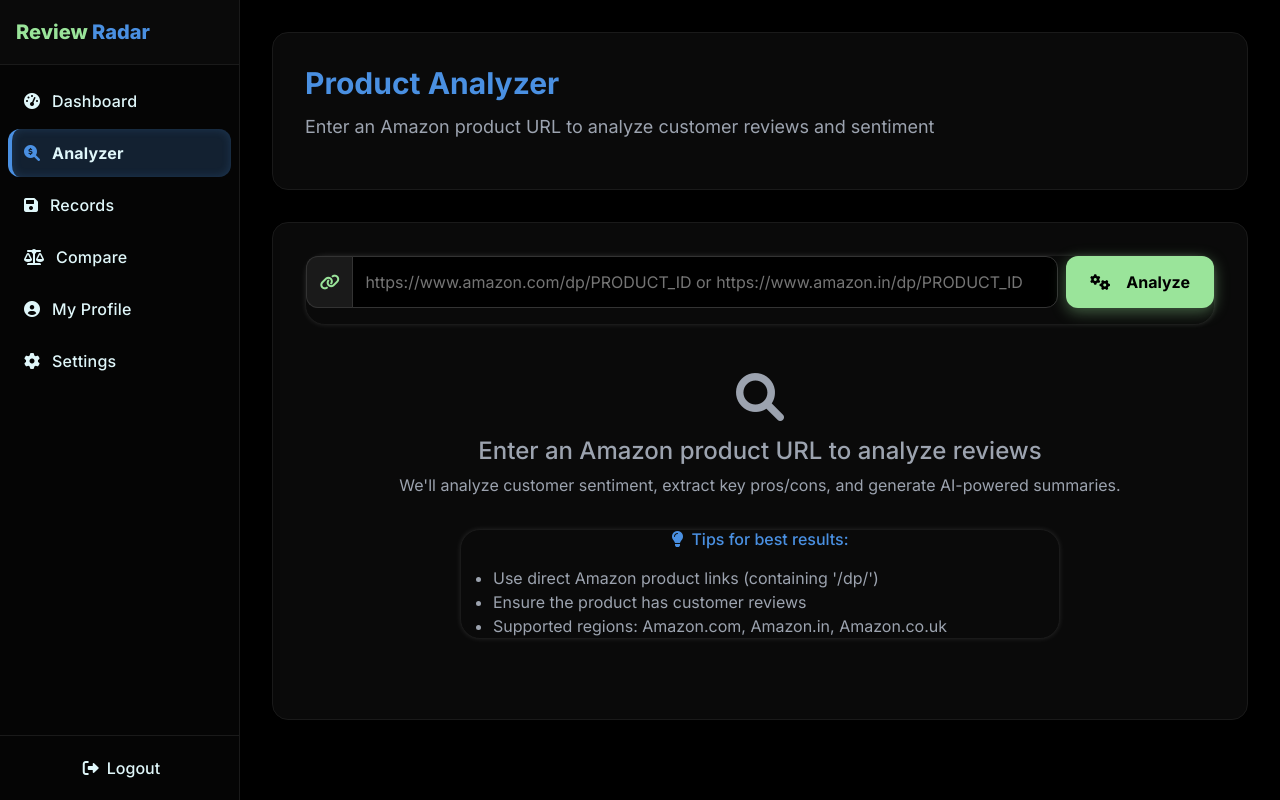
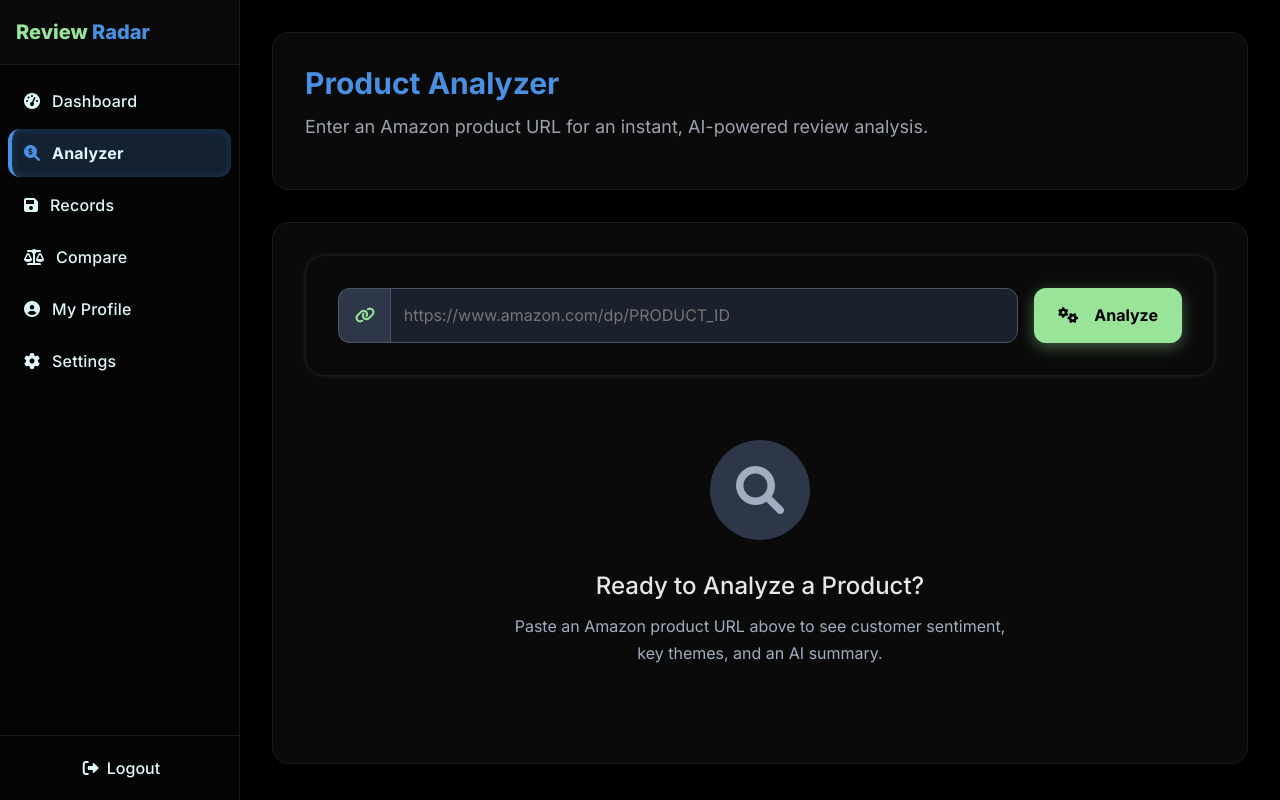
Before and after one commit to michellealoz/BitNBuild-25_4-errors, a Django app: page /user/analyzer/ in a window 1280 px wide. Run offline with Django 5.2, Linux system fonts and the light colour scheme; a user stored in the database is signed in; some libraries are stand-ins or nearby versions.

Commit message:
analysis better ui

```diff
--- a/Core/users/templates/users/analyzer.html
+++ b/Core/users/templates/users/analyzer.html
@@ -3,265 +3,222 @@
 {% block title %}Product Analyzer - Review Radar{% endblock %}
 
 {% block page_title %}Product Analyzer{% endblock %}
-{% block page_subtitle %}Enter an Amazon product URL to analyze customer reviews and sentiment{% endblock %}
+{% block page_subtitle %}Enter an Amazon product URL for an instant, AI-powered review analysis.{% endblock %}
 
 {% block content %}
-<!-- Analysis Form -->
-<div class="app-card mb-6 p-6">
+
+<div class="app-card mb-8" style="padding: 2rem;">
     <form method="post" id="analysis-form">
         {% csrf_token %}
-        <div style="display: flex; gap: 0.5rem; margin-bottom: 1rem;">
-            <div style="flex: 1; display: flex; align-items: center;">
-                <span style="background: #1A1A1A; padding: 0.8rem; border-radius: 12px 0 0 12px; border: 1px solid #333333; border-right: none;">
+        <div style="display: flex; flex-wrap: wrap; gap: 1rem;">
+            <div style="flex: 1 1 300px; display: flex; align-items: center;">
+                <span style="background-color: #2D3748; padding: 0.9rem 1rem; border-radius: 12px 0 0 12px; border: 1px solid #4A5568; border-right: none;">
                     <i class="fas fa-link" style="color: #9ae49a;"></i>
                 </span>
                 <input type="url" name="product_url" class="form-input"
-                       placeholder="https://www.amazon.com/dp/PRODUCT_ID or https://www.amazon.in/dp/PRODUCT_ID"
+                       placeholder="https://www.amazon.com/dp/PRODUCT_ID"
                        value="{{ product_url|default:'' }}" required
-                       style="border-radius: 0 12px 12px 0; margin-left: -1px;">
+                       style="border-radius: 0 12px 12px 0; margin-left: -1px; background-color: #1A202C; border-color: #4A5568; padding-top: 0.9rem; padding-bottom: 0.9rem;">
             </div>
-            <button class="btn-primary px-6" type="submit" id="analyze-btn">
+            <button class="btn-primary px-8" type="submit" id="analyze-btn" style="flex-shrink: 0;">
                 <i class="fas fa-cogs me-2"></i>Analyze
             </button>
         </div>
     </form>
 
     {% if error %}
-        <div class="alert alert-error" role="alert" style="margin-top: 1rem;">
+        <div class="alert alert-error" role="alert" style="margin-top: 1.5rem;">
             <i class="fas fa-exclamation-triangle me-2"></i>{{ error }}
         </div>
     {% endif %}
 </div>
 
-<!-- Loading Spinner -->
-<div id="loading-spinner" class="text-center mb-6" style="display: none;">
-    <div class="spinner-border" style="width: 3rem; height: 3rem; color: #9ae49a;" role="status">
+<div id="loading-spinner" class="text-center mb-8" style="display: none;">
+    <div class="spinner-border" style="width: 3.5rem; height: 3.5rem; color: #9ae49a;" role="status">
         <span class="visually-hidden">Loading...</span>
     </div>
-    <p class="mt-3" style="color: #9CA3AF;">Scraping product details and reviews... This may take 1-2 minutes.</p>
-    <div class="mt-2" style="width: 100%; background: #374151; border-radius: 9999px; height: 6px;">
-        <div style="background: #9ae49a; height: 6px; border-radius: 9999px; width: 100%; animation: pulse 2s infinite;"></div>
+    <p class="mt-4" style="color: #A0AEC0; font-size: 1.1rem;">Scraping product details and analyzing reviews...</p>
+    <p class="mt-2" style="color: #718096; font-size: 0.9rem;">This may take a moment. Good things come to those who wait!</p>
+    <div class="mt-4" style="width: 100%; background: #2D3748; border-radius: 9999px; height: 8px;">
+        <div style="background: #9ae49a; height: 8px; border-radius: 9999px; width: 100%; animation: pulse 2s infinite ease-in-out;"></div>
     </div>
 </div>
 
-<!-- Results Section -->
 {% if data %}
-<div id="results-section">
-    <!-- Product Header -->
-    <div style="display: flex; justify-content: between; align-items: center; margin-bottom: 2rem;">
-        <h3 style="color: white; margin: 0;">Analysis Results for "{{ data.product_name }}"</h3>
-        <span style="background: #4A90E2; color: white; padding: 0.5rem 1rem; border-radius: 8px; font-size: 0.875rem;">
-            <i class="fas fa-database me-1"></i>
-            {{ data.public_opinion.total_reviews_analyzed }} Reviews Analyzed
-        </span>
+<div id="results-section" style="animation: fadeIn 0.5s ease-in-out;">
+
+    <div class="app-card mb-8" style="padding: 2rem;">
+        <div style="display: flex; flex-wrap: wrap; gap: 2rem; align-items: center;">
+            {% if data.image_url %}
+            <div style="flex-shrink: 0;">
+
+                <img src="{{ data.image_url }}" alt="{{ data.product_name }}" style="width: 120px; height: 120px; object-fit: contain; border-radius: 12px; background-color: white; padding: 8px;">
             </div>
+            {% endif %}
 
-    <!-- Product Basic Info Card -->
-    <div class="app-card mb-6 p-6">
-        <div style="display: flex; align-items: center; justify-content: between;">
-            <div style="flex: 1;">
-                <h5 style="color: white; margin-bottom: 0.5rem; font-size: 1.25rem;">{{ data.product_name }}</h5>
-                <div style="display: flex; gap: 2rem; color: #9CA3AF;">
+            <div style="flex: 1 1 300px;">
+                <h3 style="color: white; margin: 0; font-size: 1.75rem; line-height: 1.3;">{{ data.product_name }}</h3>
+                <div style="display: flex; gap: 2rem; color: #A0AEC0; margin-top: 1rem; align-items: center; flex-wrap: wrap; font-size: 1rem;">
                     {% if data.rating and data.rating != "Not found" %}
-                    <div>
-                        <strong>Rating:</strong> {{ data.rating }}
+                    <div style="display: flex; align-items: center; gap: 0.5rem;">
+                        <i class="fas fa-star" style="color: #f8c050;"></i>
+                        <strong>{{ data.rating }}</strong>
                     </div>
                     {% endif %}
                     {% if data.price and data.price != "Not found" %}
-                    <div>
-                        <strong>Price:</strong> ₹{{ data.price }}
+                    <div style="display: flex; align-items: center; gap: 0.5rem;">
+                        <i class="fas fa-tag" style="color: #9ae49a;"></i>
+                        <strong>₹{{ data.price }}</strong>
                     </div>
                     {% endif %}
-                    {% if data.review_insights.verified_reviews_count %}
-                    <div>
-                        <strong>Verified:</strong> {{ data.review_insights.verified_reviews_count }} reviews
-                    </div>
-                    {% endif %}
+                    <div style="display: flex; align-items: center; gap: 0.5rem;">
+                         <i class="fas fa-database" style="color: #4A90E2;"></i>
+                        <span>{{ data.public_opinion.total_reviews_analyzed }} Reviews Analyzed</span>
                     </div>
                 </div>
-            <div>
-                <a href="{{ product_url }}" target="_blank" style="background: transparent; border: 1px solid #4A90E2; color: #4A90E2; padding: 0.5rem 1rem; border-radius: 8px; text-decoration: none; display: inline-flex; align-items: center;">
+            </div>
+
+            <div style="flex-shrink: 0; margin-left: auto;">
+                <a href="{{ product_url }}" target="_blank" class="btn-secondary" style="text-decoration: none; display: inline-flex; align-items: center; padding: 0.75rem 1.5rem;">
                     <i class="fas fa-external-link-alt me-2"></i>View on Amazon
                 </a>
             </div>
         </div>
     </div>
 
-    <!-- Sentiment Overview Row -->
-    <div style="display: grid; grid-template-columns: 1fr; gap: 1.5rem; margin-bottom: 2rem;">
-        <!-- Overall Sentiment Score -->
-        <div class="app-card p-6">
-            <div style="display: flex; justify-content: between; align-items: center; margin-bottom: 1rem;">
-                <span style="font-weight: bold; color: white;">Overall Sentiment Score</span>
+    <div style="display: grid; grid-template-columns: 1fr; gap: 2rem;" id="analysis-grid">
+
+        <div style="display: flex; flex-direction: column; gap: 2rem;">
+            <div class="app-card" style="padding: 2rem;">
+                <div style="display: flex; justify-content: space-between; align-items: center; margin-bottom: 1.5rem;">
+                    <span style="font-weight: bold; color: white; font-size: 1.1rem;">Overall Sentiment</span>
                     {% with score=data.public_opinion.positive_percent %}
-                <span style="background: {% if score >= 70 %}#9ae49a{% elif score >= 50 %}#f8c050{% else %}#FF6B6B{% endif %};
-                      color: {% if score >= 70 or score >= 50 %}#000000{% else %}#ffffff{% endif %};
-                      padding: 0.25rem 0.5rem; border-radius: 0.25rem; font-size: 0.875rem;">
+                    <span style="font-weight: 500; background-color: {% if score >= 70 %}rgba(154, 228, 154, 0.1){% elif score >= 50 %}rgba(248, 192, 80, 0.1){% else %}rgba(255, 107, 107, 0.1){% endif %};
+                          color: {% if score >= 70 %}#9ae49a{% elif score >= 50 %}#f8c050{% else %}#FF6B6B{% endif %};
+                          padding: 0.35rem 0.85rem; border-radius: 9999px; font-size: 0.875rem;">
                         {% if score >= 70 %}Excellent{% elif score >= 50 %}Average{% else %}Poor{% endif %}
                     </span>
                     {% endwith %}
                 </div>
                 <div style="text-align: center;">
                     {% with positive_percent=data.public_opinion.positive_percent %}
-                <h1 style="font-size: 3rem; font-weight: 800;
+                    <h1 style="font-size: 4rem; font-weight: 800;
                         color: {% if positive_percent >= 70 %}#9ae49a{% elif positive_percent >= 50 %}#f8c050{% else %}#FF6B6B{% endif %};
                         margin-bottom: 0.5rem;">
-                    {{ positive_percent }}<small style="color: #9CA3AF; font-size: 1.5rem;">/100</small>
+                        {{ positive_percent }}<small style="color: #A0AEC0; font-size: 2rem;">%</small>
                     </h1>
-                <div style="width: 100%; background: #374151; border-radius: 9999px; height: 12px; margin-bottom: 1rem;">
+                    <p style="color: #A0AEC0; margin-top: -0.5rem; margin-bottom: 2rem;">Positive Sentiment</p>
+                    <div style="width: 100%; background: #2D3748; border-radius: 9999px; height: 12px; margin-bottom: 1rem; overflow: hidden;">
                         <div style="background: {% if positive_percent >= 70 %}#9ae49a{% elif positive_percent >= 50 %}#f8c050{% else %}#FF6B6B{% endif %};
-                         height: 12px; border-radius: 9999px; width: {{ positive_percent }}%;">
+                             height: 12px; border-radius: 0 9999px 9999px 0; width: {{ positive_percent }}%;">
                         </div>
                     </div>
-                <p style="color: #9CA3AF; margin-bottom: 0.5rem;">{{ data.public_opinion.total_reviews_analyzed }} reviews analyzed</p>
-                {% if data.public_opinion.average_rating %}
-                <p style="margin: 0;">
-                    <i class="fas fa-star" style="color: #f8c050; margin-right: 0.25rem;"></i>
-                    Average Rating: <strong style="color: white;">{{ data.public_opinion.average_rating|floatformat:1 }}/5</strong>
-                </p>
-                {% endif %}
                     {% endwith %}
                 </div>
             </div>
+
+            <div class="app-card" style="padding: 2rem;">
+                <h5 style="color: white; font-size: 1.25rem; margin-top:0; margin-bottom: 2rem; text-align: center;">Verdict at a Glance</h5>
+                <div>
+                    <div style="font-weight: bold; color: #9ae49a; display: flex; align-items: center; margin-bottom: 1.5rem; font-size: 1.1rem;">
+                        <i class="fas fa-thumbs-up me-3"></i>Key Strengths
                     </div>
-
-    <!-- Quick Summary -->
-    {% if data.public_opinion.quick_summary and data.public_opinion.quick_summary != "Insufficient review data." %}
-    <div class="app-card mb-6 p-6">
-        <div style="font-weight: bold; color: white; margin-bottom: 1rem;">
-            <i class="fas fa-bolt me-2" style="color: #9ae49a;"></i>Quick Summary
-        </div>
-        <div>
-            <p style="color: white; font-size: 1.125rem; margin: 0;">{{ data.public_opinion.quick_summary }}</p>
-        </div>
-    </div>
-    {% endif %}
-
-    <!-- Pros and Cons -->
-    <div style="display: grid; grid-template-columns: 1fr; gap: 1.5rem; margin-bottom: 2rem;">
-        <div class="app-card p-6">
-            <div style="font-weight: bold; color: #9ae49a; display: flex; align-items: center; margin-bottom: 1rem;">
-                <i class="fas fa-thumbs-up me-2"></i>Key Strengths
-                <span style="background: #9ae49a; color: #000000; padding: 0.25rem 0.5rem; border-radius: 0.25rem; font-size: 0.875rem; margin-left: 0.5rem;">
-                    {{ data.pros_cons_panel.pros|length }}
-                </span>
-            </div>
-            <div>
-                <ul style="list-style: none; padding: 0; margin: 0;">
-                    {% if data.pros_cons_panel.pros %}
+                    <ul style="list-style: none; padding: 0; margin: 0; display: flex; flex-direction: column; gap: 1rem;">
                         {% for pro in data.pros_cons_panel.pros %}
-                            <li style="display: flex; align-items: center; margin-bottom: 0.75rem;">
-                                <i class="fas fa-check me-3" style="color: #9ae49a;"></i>
-                                <span style="color: white;">{{ pro|title }}</span>
+                            <li style="display: flex; align-items: flex-start; gap: 1rem;">
+                                <i class="fas fa-check-circle" style="color: #9ae49a; margin-top: 5px;"></i>
+                                <span style="color: #D1D5DB; line-height: 1.6;">{{ pro|title }}</span>
                             </li>
+                        {% empty %}
+                            <li style="color: #718096;"><i class="fas fa-info-circle me-2"></i>No significant strengths identified.</li>
                         {% endfor %}
-                    {% else %}
-                        <li style="color: #9CA3AF; text-align: center; padding: 2rem;">
-                            <i class="fas fa-info-circle me-2"></i>
-                            No significant strengths identified in reviews
-                        </li>
-                    {% endif %}
                     </ul>
                 </div>
+                <hr style="border-color: #4A5568; margin: 2rem 0;">
+                <div>
+                    <div style="font-weight: bold; color: #FF6B6B; display: flex; align-items: center; margin-bottom: 1.5rem; font-size: 1.1rem;">
+                        <i class="fas fa-thumbs-down me-3"></i>Key Concerns
                     </div>
-
-        <div class="app-card p-6">
-            <div style="font-weight: bold; color: #FF6B6B; display: flex; align-items: center; margin-bottom: 1rem;">
-                <i class="fas fa-thumbs-down me-2"></i>Key Concerns
-                <span style="background: #FF6B6B; color: #ffffff; padding: 0.25rem 0.5rem; border-radius: 0.25rem; font-size: 0.875rem; margin-left: 0.5rem;">
-                    {{ data.pros_cons_panel.cons|length }}
-                </span>
-            </div>
-            <div>
-                <ul style="list-style: none; padding: 0; margin: 0;">
-                    {% if data.pros_cons_panel.cons %}
+                    <ul style="list-style: none; padding: 0; margin: 0; display: flex; flex-direction: column; gap: 1rem;">
                         {% for con in data.pros_cons_panel.cons %}
-                            <li style="display: flex; align-items: center; margin-bottom: 0.75rem;">
-                                <i class="fas fa-times me-3" style="color: #FF6B6B;"></i>
-                                <span style="color: white;">{{ con|title }}</span>
+                            <li style="display: flex; align-items: flex-start; gap: 1rem;">
+                                <i class="fas fa-times-circle" style="color: #FF6B6B; margin-top: 5px;"></i>
+                                <span style="color: #D1D5DB; line-height: 1.6;">{{ con|title }}</span>
                             </li>
+                        {% empty %}
+                            <li style="color: #718096;"><i class="fas fa-info-circle me-2"></i>No significant concerns identified.</li>
                         {% endfor %}
-                    {% else %}
-                        <li style="color: #9CA3AF; text-align: center; padding: 2rem;">
-                            <i class="fas fa-info-circle me-2"></i>
-                            No significant concerns identified in reviews
-                        </li>
-                    {% endif %}
                     </ul>
                 </div>
             </div>
         </div>
 
-    <!-- Detailed Analysis -->
+        <div style="display: flex; flex-direction: column; gap: 2rem;">
+            {% if data.public_opinion.quick_summary and data.public_opinion.quick_summary != "Insufficient review data." %}
+            <div class="app-card" style="padding: 2rem;">
+                <div style="font-weight: bold; color: white; margin-bottom: 1.5rem; display: flex; align-items: center; gap: 0.75rem; font-size: 1.1rem;">
+                    <i class="fas fa-bolt fa-fw" style="color: #9ae49a;"></i>
+                    <span>AI Quick Summary</span>
+                </div>
+                <p style="color: #D1D5DB; font-size: 1.1rem; margin: 0; line-height: 1.8;">{{ data.public_opinion.quick_summary }}</p>
+            </div>
+            {% endif %}
+
             {% if data.review_summary_generator and data.review_summary_generator != "Not enough reviews for detailed summary." %}
-    <div class="app-card mb-6 p-6">
-        <div style="font-weight: bold; color: white; display: flex; align-items: center; margin-bottom: 1rem;">
-            <i class="fas fa-file-alt me-2" style="color: #4A90E2;"></i>Detailed Analysis
-            <span style="background: #4A90E2; color: #ffffff; padding: 0.25rem 0.5rem; border-radius: 0.25rem; font-size: 0.875rem; margin-left: 0.5rem;">
-                AI Generated
-            </span>
+            <div class="app-card" style="padding: 2rem;">
+                 <div style="font-weight: bold; color: white; margin-bottom: 1.5rem; display: flex; align-items: center; gap: 0.75rem; font-size: 1.1rem;">
+                    <i class="fas fa-file-alt fa-fw" style="color: #4A90E2;"></i>
+                    <span>AI Detailed Analysis</span>
                 </div>
-        <div>
-            <p style="color: white; margin: 0; line-height: 1.6;">{{ data.review_summary_generator }}</p>
+                <div style="color: #D1D5DB; margin: 0; line-height: 1.8; font-size: 1rem;">
+                    {{ data.review_summary_generator|linebreaksbr }}
                 </div>
             </div>
             {% endif %}
 
-    <!-- Product Description -->
              {% if data.description and data.description != "Not found" %}
-    <div class="app-card mb-6 p-6">
-        <div style="font-weight: bold; color: white; margin-bottom: 1rem;">
-            <i class="fas fa-info-circle me-2" style="color: #9ae49a;"></i>Product Highlights
+            <div class="app-card" style="padding: 2rem;">
+                <div style="font-weight: bold; color: white; margin-bottom: 1.5rem; display: flex; align-items: center; gap: 0.75rem; font-size: 1.1rem;">
+                    <i class="fas fa-info-circle fa-fw" style="color: #A0AEC0;"></i>
+                    <span>Product Highlights</span>
                 </div>
-        <div>
-            <p style="color: white; margin: 0; line-height: 1.6;">{{ data.description|truncatewords:150 }}</p>
+                <p style="color: #A0AEC0; margin: 0; line-height: 1.7; font-size: 0.95rem;">{{ data.description|truncatewords:100 }}</p>
+            </div>
+            {% endif %}
         </div>
     </div>
-    {% endif %}
 
-    <!-- Analysis Metadata -->
-    <div class="app-card p-6 text-center">
-        <small style="color: #9CA3AF;">
+    <div class="mt-8 text-center">
+        <small style="color: #718096;">
             <i class="fas fa-clock me-1"></i>
             Analysis generated on {% now "F j, Y, g:i a" %} |
             <i class="fas fa-microchip me-1"></i>
-            Powered by AI sentiment analysis
+            Powered by AI Sentiment Analysis
         </small>
     </div>
 </div>
 {% else %}
-<!-- Placeholder when no data -->
-<div id="no-results" class="text-center" style="padding: 3rem 0;">
-    <i class="fas fa-search fa-3x" style="color: #9CA3AF; margin-bottom: 1rem;"></i>
-    <h4 style="color: #9CA3AF; margin-bottom: 0.5rem;">Enter an Amazon product URL to analyze reviews</h4>
-    <p style="color: #9CA3AF;">We'll analyze customer sentiment, extract key pros/cons, and generate AI-powered summaries.</p>
-    <div style="margin-top: 2rem;">
-        <div class="app-card p-6" style="max-width: 600px; margin: 0 auto;">
-            <h6 style="color: #4A90E2; margin-bottom: 1rem;"><i class="fas fa-lightbulb me-2"></i>Tips for best results:</h6>
-            <ul style="color: #9CA3AF; text-align: left; margin: 0;">
-                <li>Use direct Amazon product links (containing '/dp/')</li>
-                <li>Ensure the product has customer reviews</li>
-                <li>Supported regions: Amazon.com, Amazon.in, Amazon.co.uk</li>
-            </ul>
+<div id="no-results" class="text-center" style="padding: 4rem 1rem;">
+    <div style="width: 100px; height: 100px; margin: 0 auto 2rem auto; background-color: #2D3748; border-radius: 50%; display: flex; align-items: center; justify-content: center;">
+        <i class="fas fa-search fa-3x" style="color: #A0AEC0;"></i>
     </div>
-    </div>
+    <h4 style="color: #E5E7EB; margin-bottom: 0.75rem; font-size: 1.5rem;">Ready to Analyze a Product?</h4>
+    <p style="color: #A0AEC0; max-width: 500px; margin: 0 auto; line-height: 1.7;">Paste an Amazon product URL above to see customer sentiment, key themes, and an AI summary.</p>
 </div>
 {% endif %}
 
 <style>
     @keyframes pulse {
-        0% { opacity: 1; }
-        50% { opacity: 0.5; }
-        100% { opacity: 1; }
+        50% { opacity: 0.6; }
+    }
+    @keyframes fadeIn {
+        from { opacity: 0; transform: translateY(10px); }
+        to { opacity: 1; transform: translateY(0); }
     }
 
     /* Responsive grid for larger screens */
-    @media (min-width: 768px) {
-        div[style*="grid-template-columns: 1fr;"] {
-            grid-template-columns: 1fr 1fr !important;
-        }
-
-        div[style*="grid-template-columns: 1fr;"]:first-child {
+    @media (min-width: 992px) {
+        #analysis-grid {
             grid-template-columns: 1fr 2fr !important;
         }
     }
@@ -270,18 +227,15 @@
 
 {% block extra_js %}
 <script>
-    // Enhanced form submission handler
     document.getElementById('analysis-form')?.addEventListener('submit', function(e) {
         const analyzeBtn = document.getElementById('analyze-btn');
         const loadingSpinner = document.getElementById('loading-spinner');
 
         if (analyzeBtn && loadingSpinner) {
-            // Show loading state
             analyzeBtn.disabled = true;
             analyzeBtn.innerHTML = '<i class="fas fa-spinner fa-spin me-2"></i>Analyzing...';
             loadingSpinner.style.display = 'block';
 
-            // Hide previous results
             const resultsSection = document.getElementById('results-section');
             const noResults = document.getElementById('no-results');
             if (resultsSection) resultsSection.style.display = 'none';
```
Also changed, not shown: Core/db.sqlite3. Lines whose indentation alone changed are shown as unchanged.
